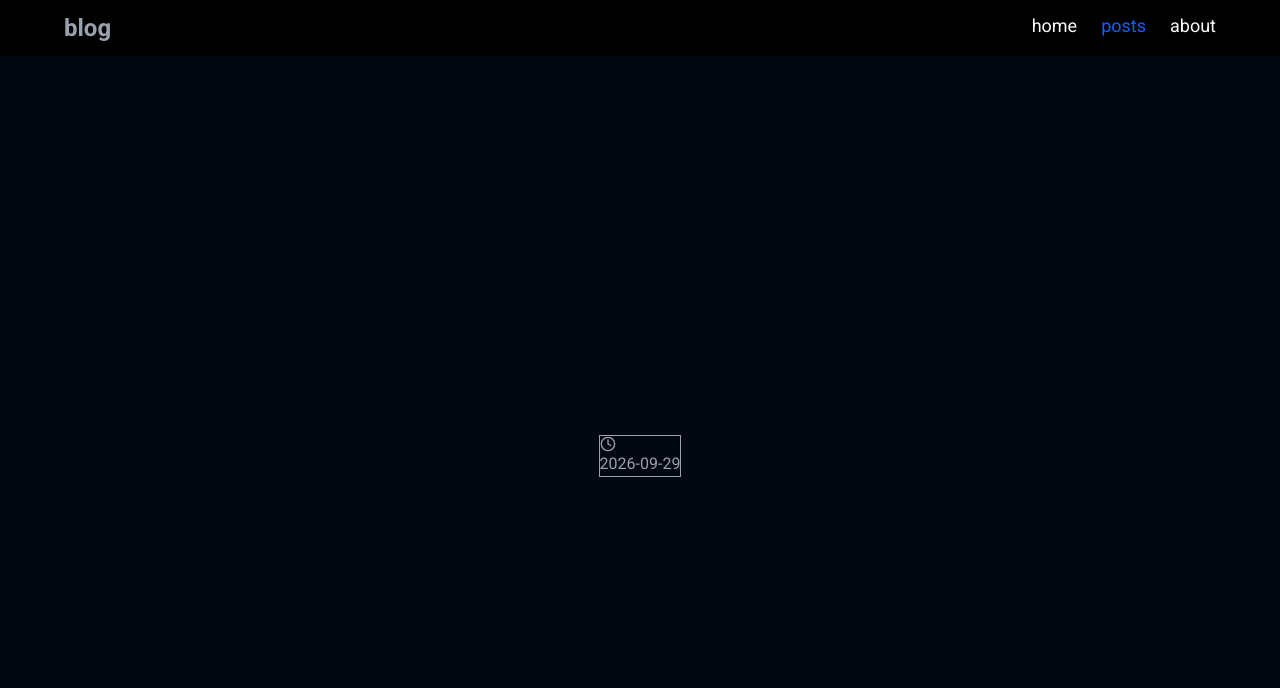
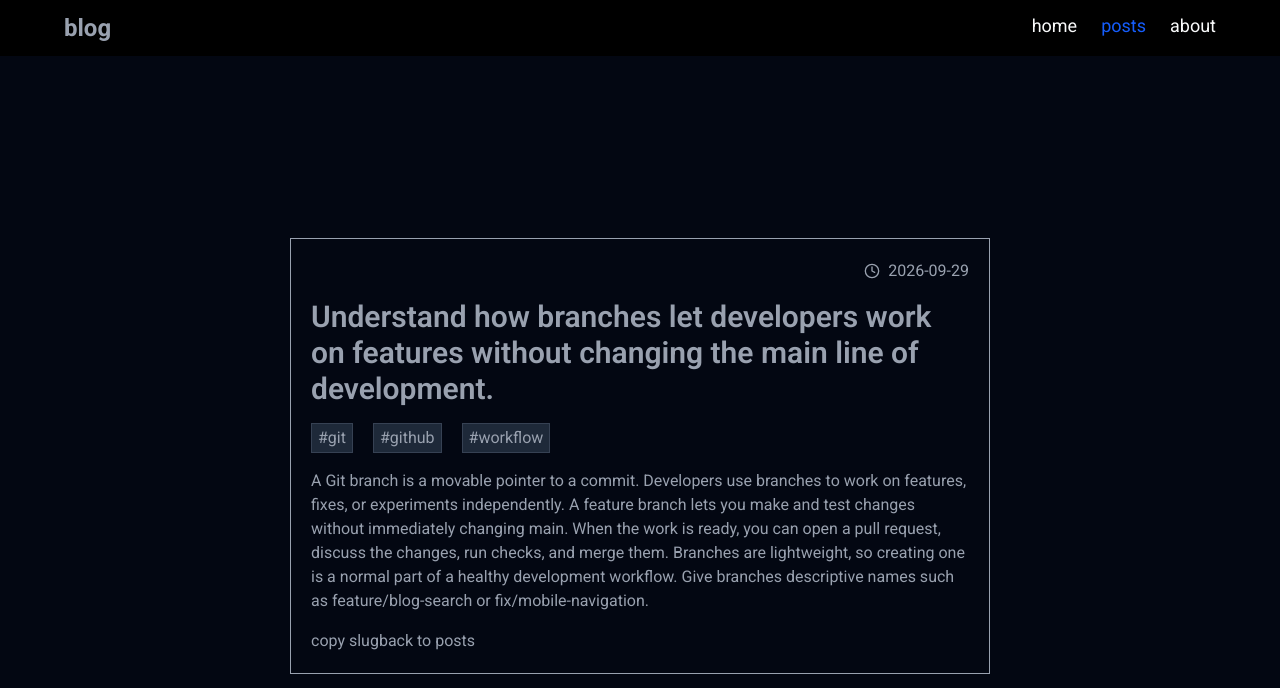
Before and after one commit to tehdi-seid/m5-w1-blog-app, a React (Vite) app: page /posts/git-branches-explained in a window 1280 px wide. Shown: the top 688 px of the page. Built offline with nearby package versions, Linux system fonts and the light colour scheme; a web font is replaced by a local one.

Commit message:
post detail added

```diff
--- a/src/routes/PostsDetail.tsx
+++ b/src/routes/PostsDetail.tsx
@@ -1,8 +1,9 @@
-import React from "react";
+import React, { useState } from "react";
 import { SlInfo } from "react-icons/sl";
 import { useParams } from "react-router";
 import { posts } from "../data/posts";
 import { LuClock } from "react-icons/lu";
+import { Link } from "react-router";
 const post = posts;
 function find_post(slug: string | undefined) {
   if (slug) {
@@ -12,16 +13,49 @@ function find_post(slug: string | undefined) {
 function PostsDetail() {
   const params = useParams();
   const post_to_be_detailed = find_post(params.slug);
+
+  const [isCopied, serIsCopied] = useState(false);
+  async function handleCopy() {
+    if (!post_to_be_detailed?.slug) return;
+    await navigator.clipboard.writeText(post_to_be_detailed.slug);
+    serIsCopied(true);
+
+    setTimeout(() => {
+      serIsCopied(false);
+    }, 3000);
+  }
   return (
     <div className="w-full h-screen flex justify-center items-center bg-gray-950">
-      <article className="border">
+      <article className="border max-w-[min(100%,700px)] p-5 flex flex-col gap-4">
+        <div className="flex items-center justify-end gap-2">
+          <p>
+            <LuClock />
+          </p>
+          <p>{post_to_be_detailed?.publishedAt}</p>
+        </div>
+
+        <div className="flex flex-col gap-4">
+          <h5 className="text-3xl font-semibold">
+            {post_to_be_detailed?.excerpt}
+          </h5>
+          <div className="flex gap-5">
+            {post_to_be_detailed?.tags.map((tag) => (
+              <p
+                key={tag}
+                className="border px-1.5 py-0.5 border-gray-700 bg-gray-800"
+              >
+                #{tag}
+              </p>
+            ))}
+          </div>
+          <p>{post_to_be_detailed?.body}</p>
+        </div>
+
         <div>
-          <div>
-            <p>
-              <LuClock />
-            </p>
-            <p>{post_to_be_detailed?.publishedAt}</p>
-          </div>
+          <button className="cursor-pointer" onClick={handleCopy}>
+            {!isCopied ? "copy slug" : "slug copied"}
+          </button>
+          <Link to="/posts">back to posts</Link>
         </div>
       </article>
     </div>
```
